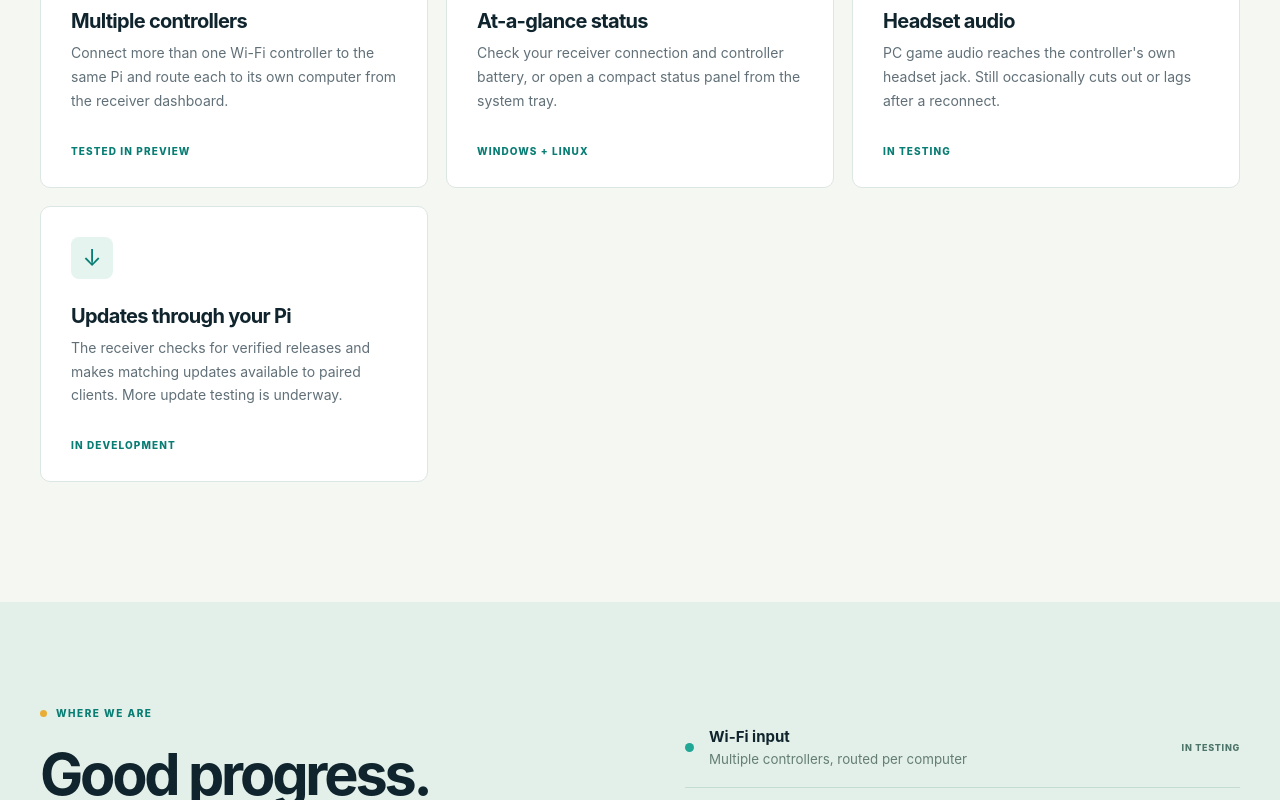
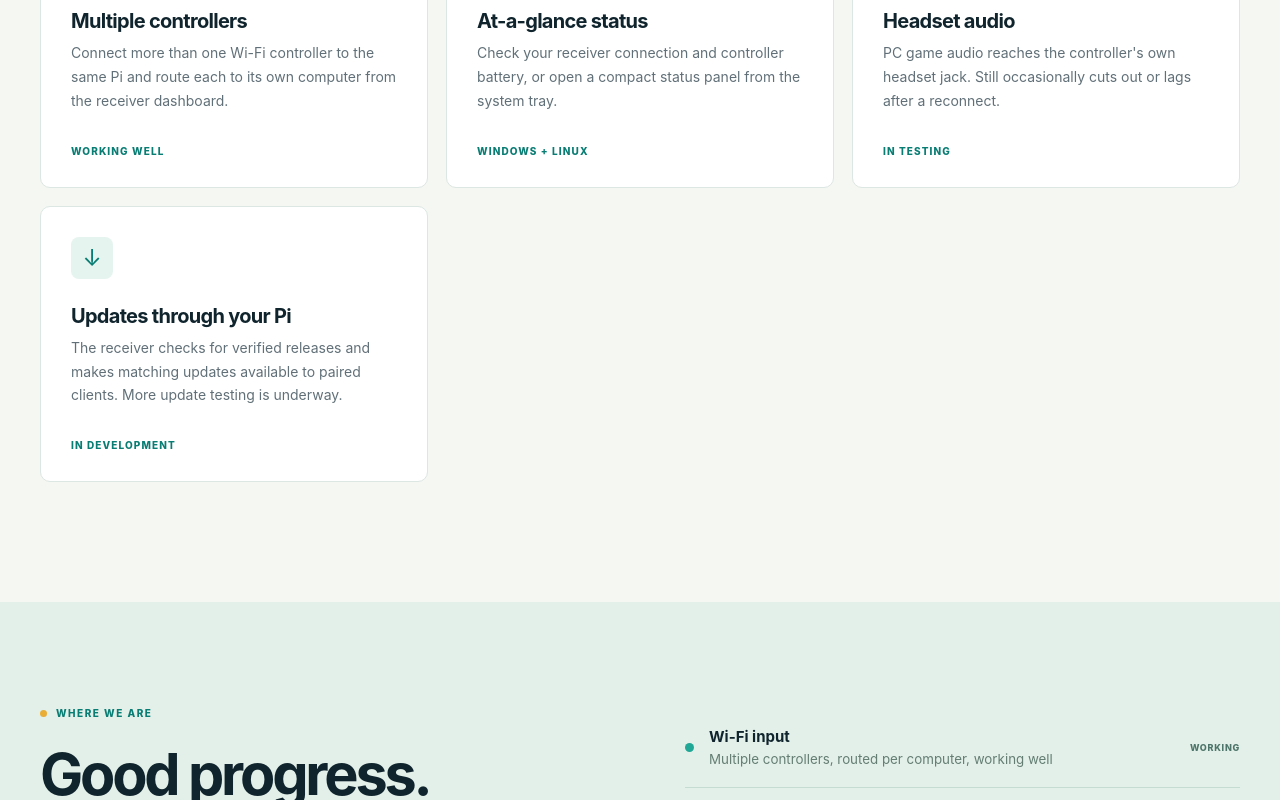
Before and after one commit to Black-Sheep-Software/relink-app, a plain HTML site: page index.html in a window 1280 px wide. Shown: the part 2960-3760 px from the top of the page. Drawn offline with Linux system fonts and the light colour scheme.

Commit message:
Call Wi-Fi multi-controller input working, not just tested
Chris confirmed it's working well, not just in testing - reflect that
confidence on the status row and the feature card instead of the
more hedged "in testing"/"tested in preview" wording.

Co-Authored-By: Claude Sonnet 5 <noreply@anthropic.com>

```diff
--- a/index.html
+++ b/index.html
@@ -23,8 +23,8 @@
     <div class="preview-notice"><span class="notice-icon" aria-hidden="true">✦</span><p><strong>Built in the open, still in development.</strong> Preview downloads are available for existing ReLink Pi receiver setups.</p><a href="#status">What to expect <span aria-hidden="true">→</span></a></div>
     <section class="section how" id="how-it-works"><div class="section-heading"><p class="eyebrow"><span aria-hidden="true"></span> THE IDEA</p><h2>A familiar controller.<br /><em>A new connection.</em></h2><p>ReLink is designed around the controller in your hands, with local play and an experience that stays out of your way.</p></div><div class="steps"><article><span class="step-no">01 / CONNECT</span><h3>Power on your controller.</h3><p>Use a Stadia Controller with its original Wi-Fi firmware and a configured ReLink receiver.</p></article><article><span class="step-no">02 / PAIR</span><h3>Choose your computer.</h3><p>Pair Windows or Linux with the Pi, then choose where each connected controller goes.</p></article><article><span class="step-no">03 / PLAY</span><h3>Get back to your games.</h3><p>ReLink sends controller input to your computer while the companion keeps you in the know.</p></article></div></section>
     <section class="app-section" id="preview"><div class="app-inner"><div class="app-heading"><div><p class="eyebrow"><span aria-hidden="true"></span> YOUR COMPANION</p><h2>Ready when<br /><em>you are.</em></h2></div><div><p>See your receiver, controller and battery at a glance. When you need a closer look, the full companion and Pi dashboard are a click away.</p><div class="platforms"><span>WINDOWS</span><span>LINUX</span><span>RASPBERRY PI</span></div></div></div><div class="showcase"><figure class="app-shot"><img src="/relink-companion-preview.png" alt="ReLink companion preview showing a connected receiver, controller and battery" width="1020" height="720" loading="lazy" /><figcaption>THE COMPANION <span>Connection and controller status</span></figcaption></figure><figure class="quick-shot"><div class="quick-frame"><img src="/relink-quick-status-preview.png" alt="ReLink quick status panel showing receiver, controller and battery information" width="300" height="196" loading="lazy" /></div><figcaption>QUICK STATUS <span>The essentials, close at hand</span></figcaption></figure></div><p class="capture-note">Development preview interfaces with example status values. Appearance and features may change.</p></div></section>
-    <section class="section features" id="connections"><div class="section-heading"><p class="eyebrow"><span aria-hidden="true"></span> MADE FOR PLAY</p><h2>More ways to<br /><em>make it yours.</em></h2><p>From one controller and one computer to a shared setup, ReLink is being built to fit the way you play.</p></div><div class="feature-grid"><article><span class="feature-icon" aria-hidden="true">↗</span><h3>Multiple controllers</h3><p>Connect more than one Wi-Fi controller to the same Pi and route each to its own computer from the receiver dashboard.</p><span class="feature-label">TESTED IN PREVIEW</span></article><article><span class="feature-icon" aria-hidden="true">◎</span><h3>At-a-glance status</h3><p>Check your receiver connection and controller battery, or open a compact status panel from the system tray.</p><span class="feature-label">WINDOWS + LINUX</span></article><article><span class="feature-icon" aria-hidden="true">♪</span><h3>Headset audio</h3><p>PC game audio reaches the controller's own headset jack. Still occasionally cuts out or lags after a reconnect.</p><span class="feature-label">IN TESTING</span></article><article><span class="feature-icon" aria-hidden="true">↓</span><h3>Updates through your Pi</h3><p>The receiver checks for verified releases and makes matching updates available to paired clients. More update testing is underway.</p><span class="feature-label">IN DEVELOPMENT</span></article></div></section>
-    <section class="status-section" id="status"><div class="status-inner"><div><p class="eyebrow"><span aria-hidden="true"></span> WHERE WE ARE</p><h2>Good progress.<br /><em>More to come.</em></h2><p>ReLink is a development preview, not yet a finished general release. We’re improving setup, controller identification and reliability as we test on real hardware.</p><a class="button button-light" href="https://github.com/Black-Sheep-Software/relink-app">Follow development <span aria-hidden="true">↗</span></a></div><div class="status-list"><div><span class="status-indicator"></span><p><strong>Wi-Fi input</strong><small>Multiple controllers, routed per computer</small></p><span>IN TESTING</span></div><div><span class="status-indicator"></span><p><strong>Windows + Linux</strong><small>Companion previews available</small></p><span>IN TESTING</span></div><div><span class="status-indicator"></span><p><strong>Headset audio</strong><small>Confirmed on real hardware, occasional dropouts</small></p><span>IN TESTING</span></div><div><span class="status-indicator amber"></span><p><strong>Microphone</strong><small>Working version not ready for release yet</small></p><span>IN PROGRESS</span></div><div><span class="status-indicator amber"></span><p><strong>Pi setup + updates</strong><small>More testing and guidance needed</small></p><span>IN PROGRESS</span></div></div></div></section>
+    <section class="section features" id="connections"><div class="section-heading"><p class="eyebrow"><span aria-hidden="true"></span> MADE FOR PLAY</p><h2>More ways to<br /><em>make it yours.</em></h2><p>From one controller and one computer to a shared setup, ReLink is being built to fit the way you play.</p></div><div class="feature-grid"><article><span class="feature-icon" aria-hidden="true">↗</span><h3>Multiple controllers</h3><p>Connect more than one Wi-Fi controller to the same Pi and route each to its own computer from the receiver dashboard.</p><span class="feature-label">WORKING WELL</span></article><article><span class="feature-icon" aria-hidden="true">◎</span><h3>At-a-glance status</h3><p>Check your receiver connection and controller battery, or open a compact status panel from the system tray.</p><span class="feature-label">WINDOWS + LINUX</span></article><article><span class="feature-icon" aria-hidden="true">♪</span><h3>Headset audio</h3><p>PC game audio reaches the controller's own headset jack. Still occasionally cuts out or lags after a reconnect.</p><span class="feature-label">IN TESTING</span></article><article><span class="feature-icon" aria-hidden="true">↓</span><h3>Updates through your Pi</h3><p>The receiver checks for verified releases and makes matching updates available to paired clients. More update testing is underway.</p><span class="feature-label">IN DEVELOPMENT</span></article></div></section>
+    <section class="status-section" id="status"><div class="status-inner"><div><p class="eyebrow"><span aria-hidden="true"></span> WHERE WE ARE</p><h2>Good progress.<br /><em>More to come.</em></h2><p>ReLink is a development preview, not yet a finished general release. We’re improving setup, controller identification and reliability as we test on real hardware.</p><a class="button button-light" href="https://github.com/Black-Sheep-Software/relink-app">Follow development <span aria-hidden="true">↗</span></a></div><div class="status-list"><div><span class="status-indicator"></span><p><strong>Wi-Fi input</strong><small>Multiple controllers, routed per computer, working well</small></p><span>WORKING</span></div><div><span class="status-indicator"></span><p><strong>Windows + Linux</strong><small>Companion previews available</small></p><span>IN TESTING</span></div><div><span class="status-indicator"></span><p><strong>Headset audio</strong><small>Confirmed on real hardware, occasional dropouts</small></p><span>IN TESTING</span></div><div><span class="status-indicator amber"></span><p><strong>Microphone</strong><small>Working version not ready for release yet</small></p><span>IN PROGRESS</span></div><div><span class="status-indicator amber"></span><p><strong>Pi setup + updates</strong><small>More testing and guidance needed</small></p><span>IN PROGRESS</span></div></div></div></section>
     <section class="section getting-started" id="documentation"><div class="section-heading"><p class="eyebrow"><span aria-hidden="true"></span> GETTING STARTED</p><h2>Curious? <em>Start here.</em></h2><p>Preview packages are for people with an existing configured ReLink Pi receiver. A complete supported Pi setup guide is still in development.</p></div><div class="resource-grid"><a href="https://github.com/Black-Sheep-Software/relink-app/blob/main/GETTING_STARTED.md"><span>01 / PREVIEW GUIDE</span><strong>What you’ll need</strong><p>Understand the current setup and how to pair a computer.</p><b aria-hidden="true">↗</b></a><a href="https://github.com/Black-Sheep-Software/relink-app/releases/latest"><span>02 / DOWNLOADS</span><strong>Development builds</strong><p>Find the Windows and Linux previews and release notes.</p><b aria-hidden="true">↗</b></a><a href="https://github.com/Black-Sheep-Software/relink-app/issues"><span>03 / FEEDBACK</span><strong>Help us improve</strong><p>Share an issue or idea as ReLink takes shape.</p><b aria-hidden="true">↗</b></a></div></section>
     <section class="closing"><div><p class="eyebrow"><span aria-hidden="true"></span> BUILT BY BLACK SHEEP SOFTWARE</p><h2>Good hardware.<br /><em>More possibilities.</em></h2><p>We’re building ReLink with care. Come along for the journey.</p></div><a class="button button-dark" href="https://github.com/Black-Sheep-Software/relink-app">Find us on GitHub <span aria-hidden="true">↗</span></a></section>
   </main>
```
